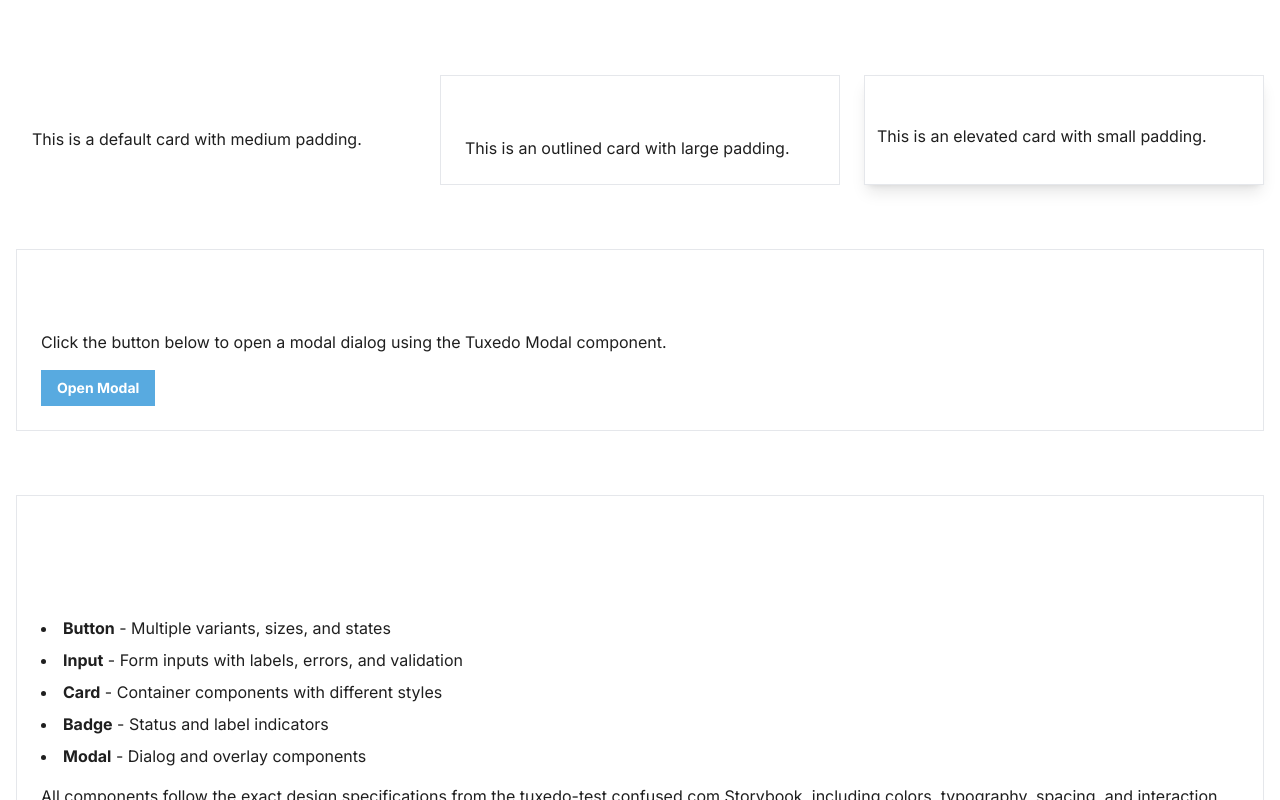
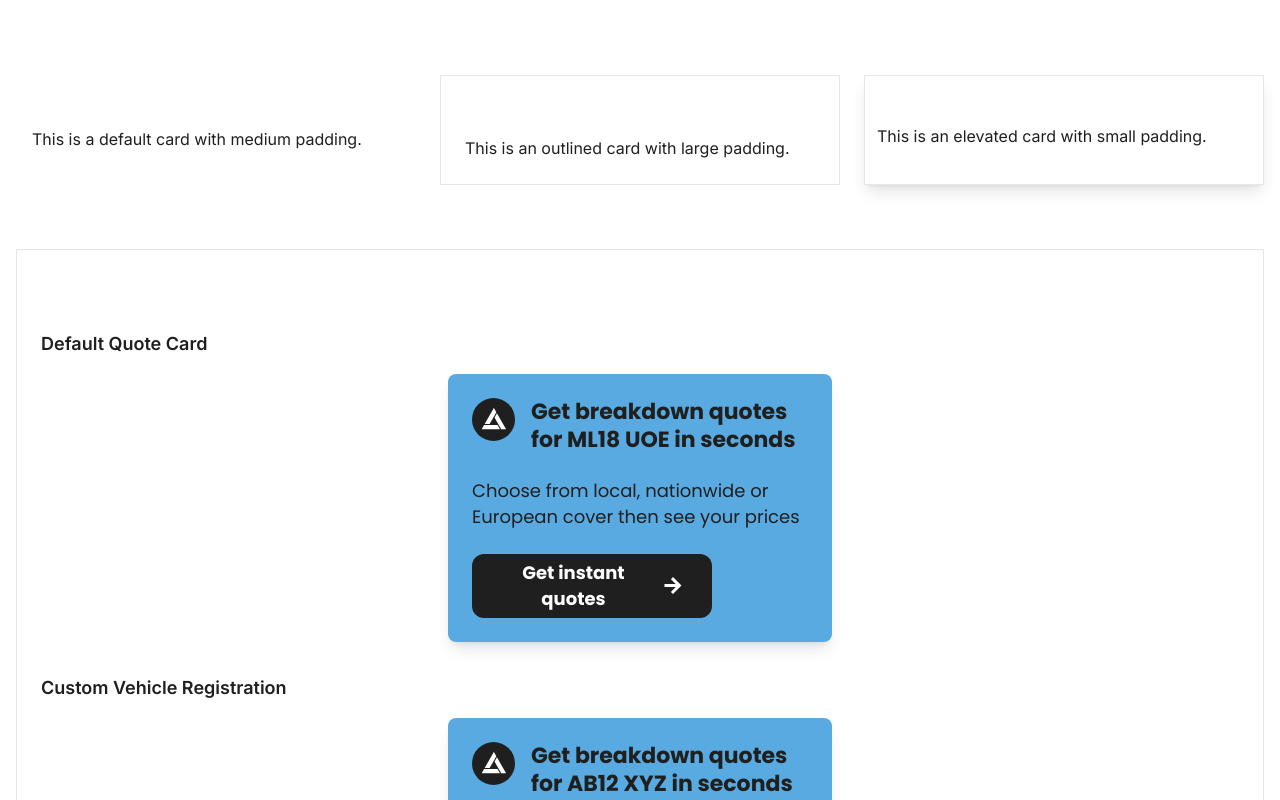
Before and after one commit to jonjaffe/confusing-demo, a React (Vite) app: page /tuxedo in a window 1280 px wide. Shown: the part 2000-2800 px from the top of the page. Built offline with nearby package versions, Linux system fonts and the light colour scheme; the HTML template or start-up script is replaced by a standard one; what @builder.io/react would draw is missing.

Commit message:
Add Poppins font import to index.css
cgen-6f84a4fe3b024f068a220944c82690b0

```diff
--- /dev/null
+++ b/src/components/tuxedo/MotorBreakdownQuoteCard.tsx
@@ -0,0 +1,134 @@
+import React from "react";
+import { cn } from "@/lib/utils";
+
+export interface MotorBreakdownQuoteCardProps {
+  vehicleReg?: string;
+  title?: string;
+  description?: string;
+  buttonText?: string;
+  showIcon?: boolean;
+  disabled?: boolean;
+  onButtonClick?: () => void;
+  className?: string;
+}
+
+const MotorBreakdownIcon = () => (
+  <svg
+    width="29"
+    height="28"
+    viewBox="0 0 29 28"
+    fill="none"
+    xmlns="http://www.w3.org/2000/svg"
+    className="w-7 h-6"
+  >
+    <path
+      d="M17.8999 6.20007L15.1001 11.1001L22.8999 24.8H28.6001L17.8999 6.20007Z"
+      fill="white"
+    />
+    <path
+      d="M17.2002 5L14.3999 0H14.2998L3.6001 18.6001H9.3999L17.2002 5Z"
+      fill="white"
+    />
+    <path
+      d="M2.8999 19.8L0.100098 24.7001L0 24.8H21.5L18.6001 19.8H2.8999Z"
+      fill="white"
+    />
+  </svg>
+);
+
+const ArrowIcon = () => (
+  <svg
+    width="18"
+    height="19"
+    viewBox="0 0 18 19"
+    fill="none"
+    xmlns="http://www.w3.org/2000/svg"
+    className="w-[18px] h-[18px]"
+  >
+    <path
+      d="M9 0L6.75 2.32503L11.85 7.42502H0V10.65H11.85L6.75 15.75L9 18.075L17.925 9.07503L9 0Z"
+      fill="white"
+    />
+  </svg>
+);
+
+const MotorBreakdownQuoteCard: React.FC<MotorBreakdownQuoteCardProps> = ({
+  vehicleReg = "ML18 UOE",
+  title,
+  description = "Choose from local, nationwide or European cover then see your prices",
+  buttonText = "Get instant quotes",
+  showIcon = true,
+  disabled = false,
+  onButtonClick,
+  className,
+}) => {
+  const dynamicTitle =
+    title || `Get breakdown quotes for ${vehicleReg} in seconds`;
+
+  return (
+    <div
+      className={cn(
+        "flex flex-col w-full max-w-sm mx-auto bg-white rounded-lg overflow-hidden shadow-lg",
+        className,
+      )}
+    >
+      {/* Header */}
+      <div className="flex flex-col gap-6 p-6 bg-brand-car-blue">
+        {/* Icon & Title */}
+        <div className="flex items-start gap-4">
+          {showIcon && (
+            <div className="flex items-center justify-center w-[43px] h-[43px] bg-[#1F1F1F] rounded-full flex-shrink-0">
+              <MotorBreakdownIcon />
+            </div>
+          )}
+          <h2
+            className="text-[22px] font-bold leading-7 text-[#1F1F1F] flex-1"
+            style={{
+              fontFamily:
+                "Poppins, -apple-system, Roboto, Helvetica, sans-serif",
+            }}
+          >
+            {dynamicTitle}
+          </h2>
+        </div>
+
+        {/* Description */}
+        <p
+          className="text-lg font-normal leading-[26px] text-[#1F1F1F]"
+          style={{
+            fontFamily: "Poppins, -apple-system, Roboto, Helvetica, sans-serif",
+          }}
+        >
+          {description}
+        </p>
+
+        {/* Button */}
+        <button
+          onClick={onButtonClick}
+          disabled={disabled}
+          className={cn(
+            "flex items-center justify-center gap-2 w-60 h-16 px-6 py-4 bg-[#1F1F1F] rounded-xl transition-all duration-200",
+            "hover:bg-[#2a2a2a] focus:outline-none focus:ring-2 focus:ring-[#1F1F1F] focus:ring-offset-2 focus:ring-offset-brand-car-blue",
+            disabled && "opacity-50 cursor-not-allowed hover:bg-[#1F1F1F]",
+          )}
+        >
+          <span
+            className="text-lg font-bold leading-[26px] text-white"
+            style={{
+              fontFamily:
+                "Poppins, -apple-system, Roboto, Helvetica, sans-serif",
+            }}
+          >
+            {buttonText}
+          </span>
+          <div className="flex items-center justify-center w-8 h-8">
+            <ArrowIcon />
+          </div>
+        </button>
+      </div>
+    </div>
+  );
+};
+
+export default MotorBreakdownQuoteCard;
+export type { MotorBreakdownQuoteCardProps };
--- a/src/components/tuxedo/index.ts
+++ b/src/components/tuxedo/index.ts
@@ -16,9 +16,13 @@ export type { TuxedoBadgeProps } from "./Badge";
 export { default as Modal } from "./Modal";
 export type { TuxedoModalProps } from "./Modal";
 
+export { default as MotorBreakdownQuoteCard } from "./MotorBreakdownQuoteCard";
+export type { MotorBreakdownQuoteCardProps } from "./MotorBreakdownQuoteCard";
+
 // Re-export all components for convenience
 export * from "./Button";
 export * from "./Input";
 export * from "./Card";
 export * from "./Badge";
 export * from "./Modal";
+export * from "./MotorBreakdownQuoteCard";
--- a/src/index.css
+++ b/src/index.css
@@ -1,4 +1,5 @@
 @import url("https://fonts.googleapis.com/css2?family=Inter:wght@300;400;500;600;700;800;900&display=swap");
+@import url("https://fonts.googleapis.com/css2?family=Poppins:wght@400;600;700&display=swap");
 
 @tailwind base;
 @tailwind components;
--- a/src/pages/TuxedoShowcase.tsx
+++ b/src/pages/TuxedoShowcase.tsx
@@ -2,7 +2,14 @@ import { useState } from "react";
 import { Search, ShoppingCart, Heart } from "lucide-react";
 import Header from "@/components/Header";
 import Footer from "@/components/Footer";
-import { Button, Input, Card, Badge, Modal } from "@/components/tuxedo";
+import {
+  Button,
+  Input,
+  Card,
+  Badge,
+  Modal,
+  MotorBreakdownQuoteCard,
+} from "@/components/tuxedo";
 
 const TuxedoShowcase = () => {
   const [isModalOpen, setIsModalOpen] = useState(false);
@@ -208,6 +215,111 @@ const TuxedoShowcase = () => {
             </div>
           </div>
 
+          {/* Motor Breakdown Quote Cards Section */}
+          <Card variant="outlined" padding="large">
+            <h2 className="text-2xl font-bold text-white mb-6">
+              Motor Breakdown Quote Cards
+            </h2>
+            <div className="space-y-8">
+              {/* Default Quote Card */}
+              <div>
+                <h3 className="text-lg font-semibold text-brand-amber mb-4">
+                  Default Quote Card
+                </h3>
+                <div className="flex justify-center">
+                  <MotorBreakdownQuoteCard
+                    onButtonClick={() => alert("Get quotes clicked!")}
+                  />
+                </div>
+              </div>
+
+              {/* Custom Vehicle Registration */}
+              <div>
+                <h3 className="text-lg font-semibold text-brand-amber mb-4">
+                  Custom Vehicle Registration
+                </h3>
+                <div className="flex justify-center">
+                  <MotorBreakdownQuoteCard
+                    vehicleReg="AB12 XYZ"
+                    onButtonClick={() =>
+                      alert("Get quotes for AB12 XYZ clicked!")
+                    }
+                  />
+                </div>
+              </div>
+
+              {/* Custom Content */}
+              <div>
+                <h3 className="text-lg font-semibold text-brand-amber mb-4">
+                  Custom Content
+                </h3>
+                <div className="flex justify-center">
+                  <MotorBreakdownQuoteCard
+                    title="Compare breakdown cover options"
+                    description="Find the perfect breakdown cover for your vehicle with our instant comparison tool"
+                    buttonText="Compare now"
+                    onButtonClick={() => alert("Compare now clicked!")}
+                  />
+                </div>
+              </div>
+
+              {/* Without Icon */}
+              <div>
+                <h3 className="text-lg font-semibold text-brand-amber mb-4">
+                  Without Icon
+                </h3>
+                <div className="flex justify-center">
+                  <MotorBreakdownQuoteCard
+                    vehicleReg="CD34 EFG"
+                    showIcon={false}
+                    onButtonClick={() =>
+                      alert("Get quotes without icon clicked!")
+                    }
+                  />
+                </div>
+              </div>
+
+              {/* Disabled State */}
+              <div>
+                <h3 className="text-lg font-semibold text-brand-amber mb-4">
+                  Disabled State
+                </h3>
+                <div className="flex justify-center">
+                  <MotorBreakdownQuoteCard
+                    vehicleReg="HI56 JKL"
+                    disabled={true}
+                    onButtonClick={() => alert("This should not be clickable")}
+                  />
+                </div>
+              </div>
+
+              {/* Multiple Cards Grid */}
+              <div>
+                <h3 className="text-lg font-semibold text-brand-amber mb-4">
+                  Multiple Cards Layout
+                </h3>
+                <div className="grid grid-cols-1 md:grid-cols-2 lg:grid-cols-3 gap-6">
+                  <MotorBreakdownQuoteCard
+                    vehicleReg="MN78 OPQ"
+                    onButtonClick={() => alert("Card 1 clicked!")}
+                  />
+                  <MotorBreakdownQuoteCard
+                    vehicleReg="RS90 TUV"
+                    title="Quick breakdown quotes"
+                    description="Get instant quotes in under 30 seconds"
+                    onButtonClick={() => alert("Card 2 clicked!")}
+                  />
+                  <MotorBreakdownQuoteCard
+                    vehicleReg="WX12 YZA"
+                    buttonText="Start quote"
+                    showIcon={false}
+                    onButtonClick={() => alert("Card 3 clicked!")}
+                  />
+                </div>
+              </div>
+            </div>
+          </Card>
+
           {/* Modal Section */}
           <Card variant="outlined" padding="large">
             <h2 className="text-2xl font-bold text-white mb-6">Modal</h2>
@@ -282,6 +394,13 @@ const TuxedoShowcase = () => {
                   <strong className="text-brand-amber">Modal</strong> - Dialog
                   and overlay components
                 </li>
+                <li>
+                  <strong className="text-brand-amber">
+                    MotorBreakdownQuoteCard
+                  </strong>{" "}
+                  - Insurance quote cards with dynamic content and responsive
+                  design
+                </li>
               </ul>
               <p>
                 All components follow the exact design specifications from the
```
